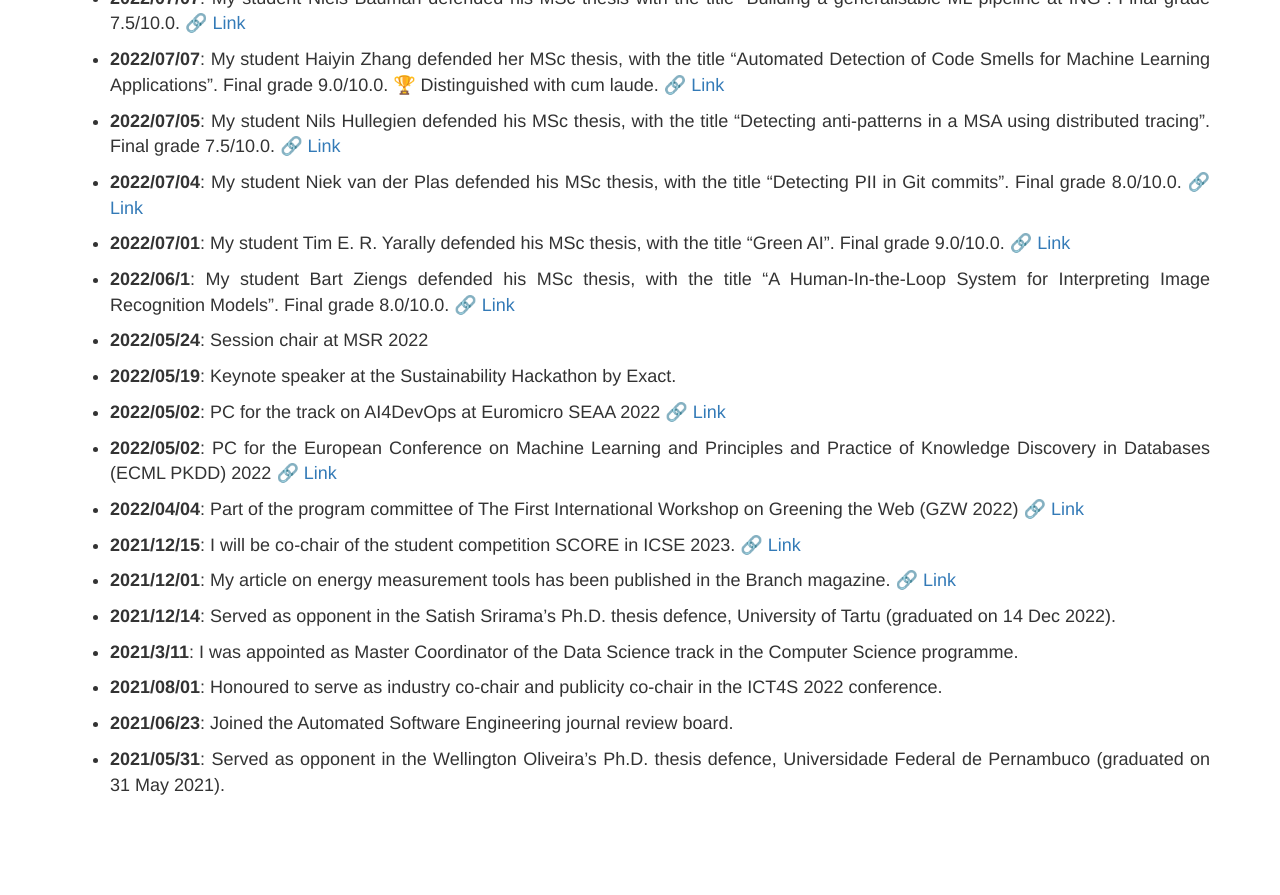
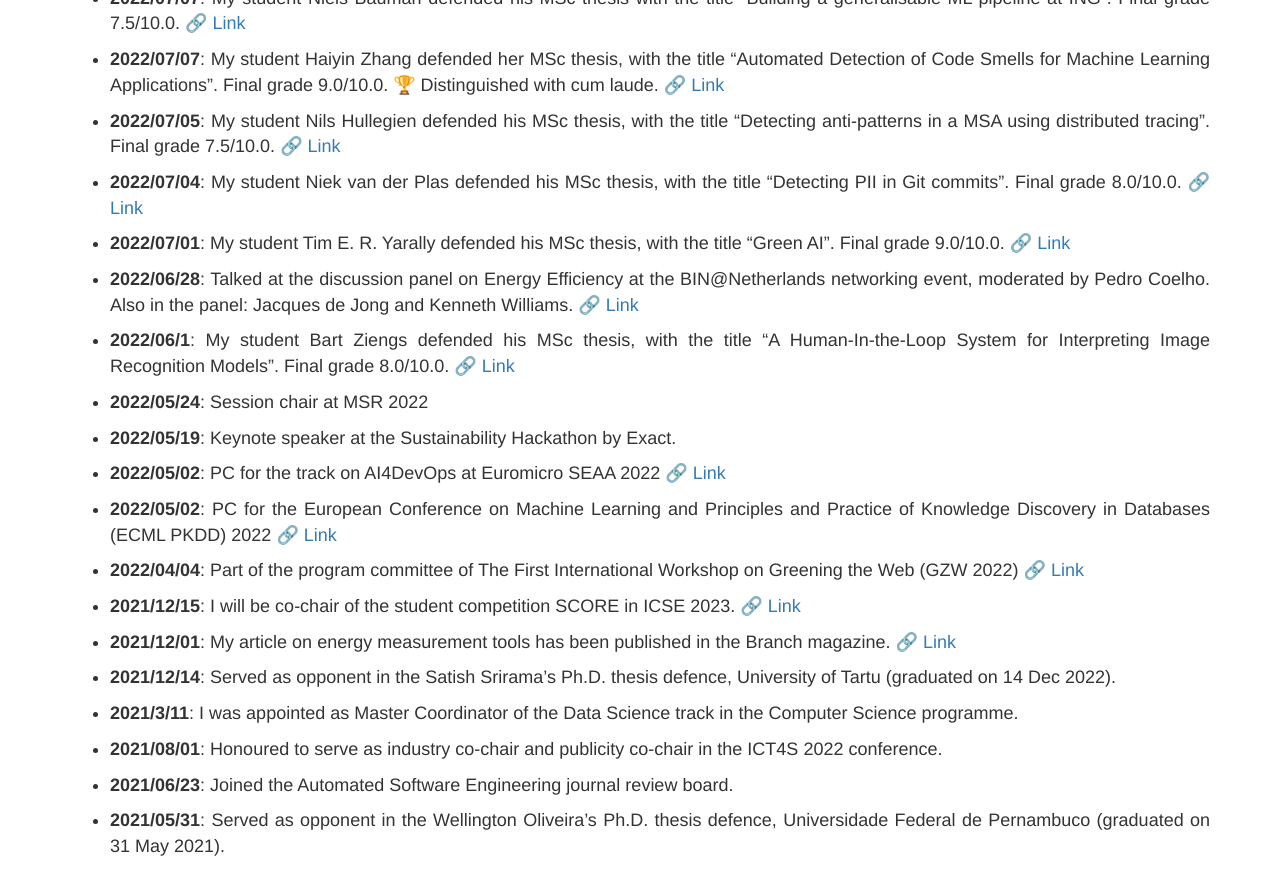
Before and after one commit to luiscruz/luiscruz.github.io, a Jekyll site: the page built from index.md, in a window 1280 px wide and 900 px high, scrolled down 825 px. Shown: the top 895 px of the window. Built offline with Jekyll 4.4.1, drawn with Linux system fonts in a browser that asks for light colours; before the commit the page ends 1663 px from its top, so only the background shows below that.

Commit message:
added bin@nethelrnads

```diff
--- a/_data/updates.yml
+++ b/_data/updates.yml
@@ -14,6 +14,9 @@
 - msg: "My student Tim E. R. Yarally defended his MSc thesis, with the title \"Green AI\". Final grade 9.0/10.0."
   date: 2022/07/01
   link: "http://resolver.tudelft.nl/uuid:a3de8838-8e9a-4c70-8a04-a9f296be7c84"
+- msg: "Talked at the discussion panel on Energy Efficiency at the BIN@Netherlands networking event, moderated by Pedro Coelho. Also in the panel: Jacques de Jong and Kenneth Williams."
+  date: 2022/06/28
+  link: "https://paginas.fe.up.pt/~businessinnovation/site/bin-netherlands/"
 - msg: "My student Bart Ziengs defended his MSc thesis, with the title \"A Human-In-the-Loop System for Interpreting Image Recognition Models\". Final grade 8.0/10.0."
   date: 2022/06/1
   link: "http://resolver.tudelft.nl/uuid:6ebbdf05-e37d-45b9-b0ad-1844c9d7f298"
```
